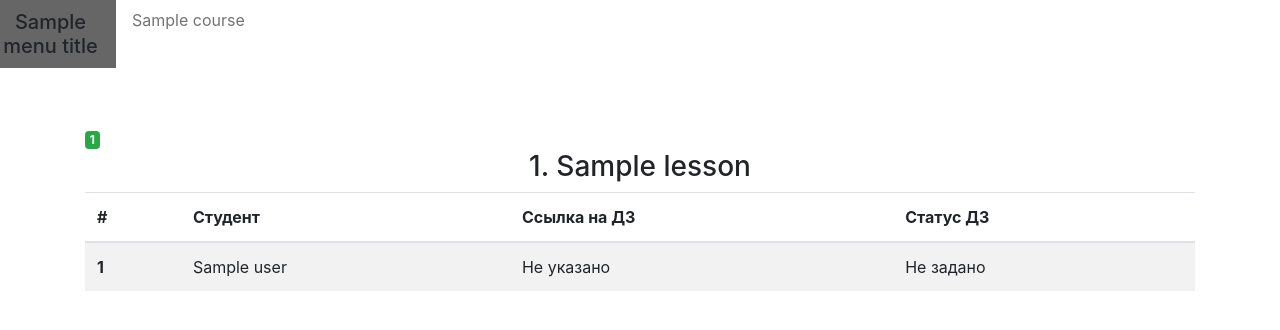
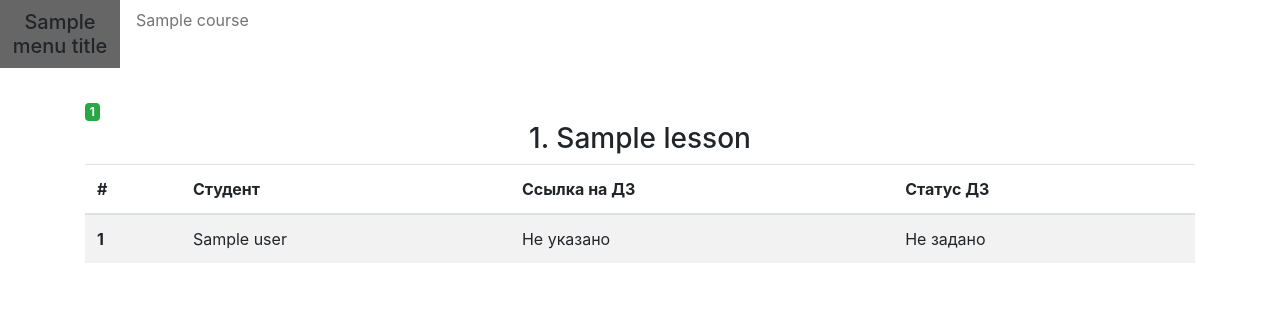
Before and after one commit to assigdev/it_courses, a Django app: template templates/control_panel/student_homework.html in a window 1280 px wide. Shown: the part 56-386 px from the top of the page. Run offline with Django 3.2, Linux system fonts and the light colour scheme; the template is opened without the code that fills it: most values are stand-ins (such as "Sample title", 1, 10 or a date in 2020); parts of the project's set-up code (start-up, migrations or seed data) failed here and were passed over; some libraries are stand-ins or nearby versions.

Commit message:
fix templates

```diff
--- a/static/css/main.css
+++ b/static/css/main.css
@@ -20,10 +20,17 @@ nav {
   padding: 10px;
   background-color: #666666;
   text-align: center;
+  width: 120px !important;
+  float: left;
+
+}
+
+.nav{
+ float: left;
 }
 
 .w-10 {
-  width: 10% !important;
+  width: 100px !important;
 }
 
 .second_header a, .link-mod{
--- a/templates/bases/others_base.html
+++ b/templates/bases/others_base.html
@@ -2,8 +2,8 @@
 {% load menu_tags %}
 
 {% block second_header %}
-    <div class="row second_header">
-        <h5 class="w-10 second_header_h">{{ menu_title }}</h5>
+    <div class="second_header">
+        <h5 class="second_header_h">{{ menu_title }}</h5>
         <ul class="nav ">
 
             {% with menu_courses.count as courses_count %}
@@ -17,4 +17,6 @@
             {% endwith %}
         </ul>
     </div>
+    <br>
+    <br>
 {% endblock %}
--- a/templates/includes/courses.html
+++ b/templates/includes/courses.html
@@ -3,7 +3,7 @@
 <div class="row">
     {% for course in course_list %}
         <div class="col-lg-4 col-md-6">
-            <div class="card  has-text-dark bg-light">
+            <div class="card  has-text-dark bg-light" style="margin-bottom: 20px">
                 <div class="course-header bg-light">
                     <h6 class="text-center  text-secondary">{{ course.get_state_display }}
                         {% get_user_badge course %}</h6>
--- a/templates/quizzes/result.html
+++ b/templates/quizzes/result.html
@@ -49,7 +49,7 @@
                         {% for answer in question.answervar_set.all %}
                             <p>
                                 <label>
-                                    <input
+                                    <input  disabled
                                             name="answer_{{ question.position }}"
                                             type="radio"
                                             {% if answer.is_true %}checked="checked"{% endif %}
@@ -66,7 +66,7 @@
                                     <input disabled
                                            name="student_answer_{{ question.position }}"
                                            type="radio"
-                                           {% if answer == student_answer.answer_var %}checked{% endif %}
+                                           {% if answer == student_answer.answer_var %}checked="checked"{% endif %}
                                     >
                                     {{ answer.content }}
                                 </label>
```
Also changed, not shown: templates/bases/course_base.html (+5 -3 lines), templates/bases/home_base.html (+5 -3 lines).
